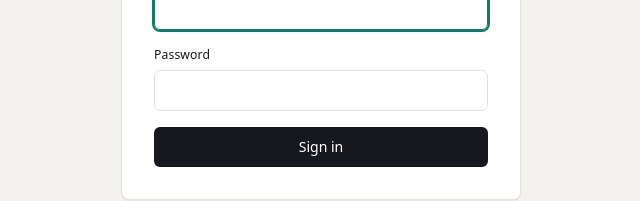
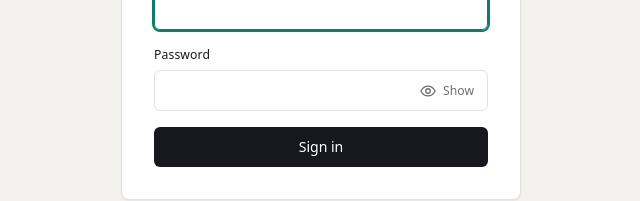
Before and after one commit to som3adev-byte/remediation-workspace, a Next.js app in the folder apps/web/: page /login in a window 1280 px wide. Shown: the part 384-585 px from the top of the page, without its empty margins (319-959 px from the left). Built offline with nearby package versions, Linux system fonts and the light colour scheme; a web font is replaced by a local one.

Commit message:
feat(web): show/hide password toggle on sign-in

```diff
--- a/apps/web/app/globals.css
+++ b/apps/web/app/globals.css
@@ -306,6 +306,42 @@ textarea {
 }
 .counter.is-over {
   color: var(--error);
+}
+
+.input-with-action {
+  position: relative;
+}
+.input-with-action .input {
+  padding-right: 88px;
+}
+.input-action {
+  position: absolute;
+  top: 4px;
+  right: 4px;
+  bottom: 4px;
+  display: inline-flex;
+  align-items: center;
+  gap: 6px;
+  padding: 0 10px;
+  border: 0;
+  border-radius: var(--r-sm);
+  background: none;
+  color: var(--text-muted);
+  font-size: 0.8125rem;
+  font-weight: 500;
+  cursor: pointer;
+}
+.input-action:hover {
+  background: var(--neutral-tint);
+  color: var(--text);
+}
+.sr-only {
+  position: absolute;
+  width: 1px;
+  height: 1px;
+  overflow: hidden;
+  clip: rect(0 0 0 0);
+  white-space: nowrap;
 }
 
 /* ---------- Banners, toast, dialog ---------- */
--- a/apps/web/components/icons.tsx
+++ b/apps/web/components/icons.tsx
@@ -69,3 +69,15 @@ export const BackIcon = (p: SVGProps<SVGSVGElement>) => (
     <path d="M15 5l-7 7 7 7" />
   </svg>
 );
+export const EyeIcon = (p: SVGProps<SVGSVGElement>) => (
+  <svg {...base(p)}>
+    <path d="M2.5 12S6 5.5 12 5.5 21.5 12 21.5 12 18 18.5 12 18.5 2.5 12 2.5 12Z" />
+    <circle cx="12" cy="12" r="3" />
+  </svg>
+);
+export const EyeOffIcon = (p: SVGProps<SVGSVGElement>) => (
+  <svg {...base(p)}>
+    <path d="M10.6 5.6A9.6 9.6 0 0 1 12 5.5c6 0 9.5 6.5 9.5 6.5a16.7 16.7 0 0 1-2.6 3.4M6.6 6.6C3.9 8.3 2.5 12 2.5 12S6 18.5 12 18.5c1.9 0 3.5-.6 4.9-1.5" />
+    <path d="M9.9 9.9a3 3 0 0 0 4.2 4.2M3 3l18 18" />
+  </svg>
+);
--- a/apps/web/components/login-form.tsx
+++ b/apps/web/components/login-form.tsx
@@ -7,7 +7,7 @@ import { api, ApiFailure } from '@/lib/api';
 import { keepOnlyDraftsOf } from '@/lib/drafts';
 import { safeNext } from '@/lib/safe-next';
 import type { Me } from '@/lib/types';
-import { ShieldIcon } from './icons';
+import { EyeIcon, EyeOffIcon, ShieldIcon } from './icons';
 import { Banner, Button, Field } from './ui';
 
 export function LoginForm() {
@@ -18,6 +18,7 @@ export function LoginForm() {
   const [fields, setFields] = useState<Record<string, string>>({});
   const [error, setError] = useState<ApiFailure | null>(null);
   const [busy, setBusy] = useState(false);
+  const [showPassword, setShowPassword] = useState(false);
 
   async function submit(e: FormEvent) {
     e.preventDefault();
@@ -74,14 +75,27 @@ export function LoginForm() {
         </Field>
         <Field label="Password" error={fields.password}>
           {(p) => (
+            <div className="input-with-action">
               <input
                 {...p}
                 className="input"
-              type="password"
+                type={showPassword ? 'text' : 'password'}
                 autoComplete="current-password"
                 value={password}
                 onChange={(e) => setPassword(e.target.value)}
               />
+              <button
+                type="button"
+                className="input-action"
+                aria-pressed={showPassword}
+                aria-controls={p.id}
+                onClick={() => setShowPassword((v) => !v)}
+              >
+                {showPassword ? <EyeOffIcon /> : <EyeIcon />}
+                <span>{showPassword ? 'Hide' : 'Show'}</span>
+                <span className="sr-only"> password</span>
+              </button>
+            </div>
           )}
         </Field>
         <Button type="submit" loading={busy} loadingLabel="Signing in…" className="btn-block">
```
Lines whose indentation alone changed are shown as unchanged.
